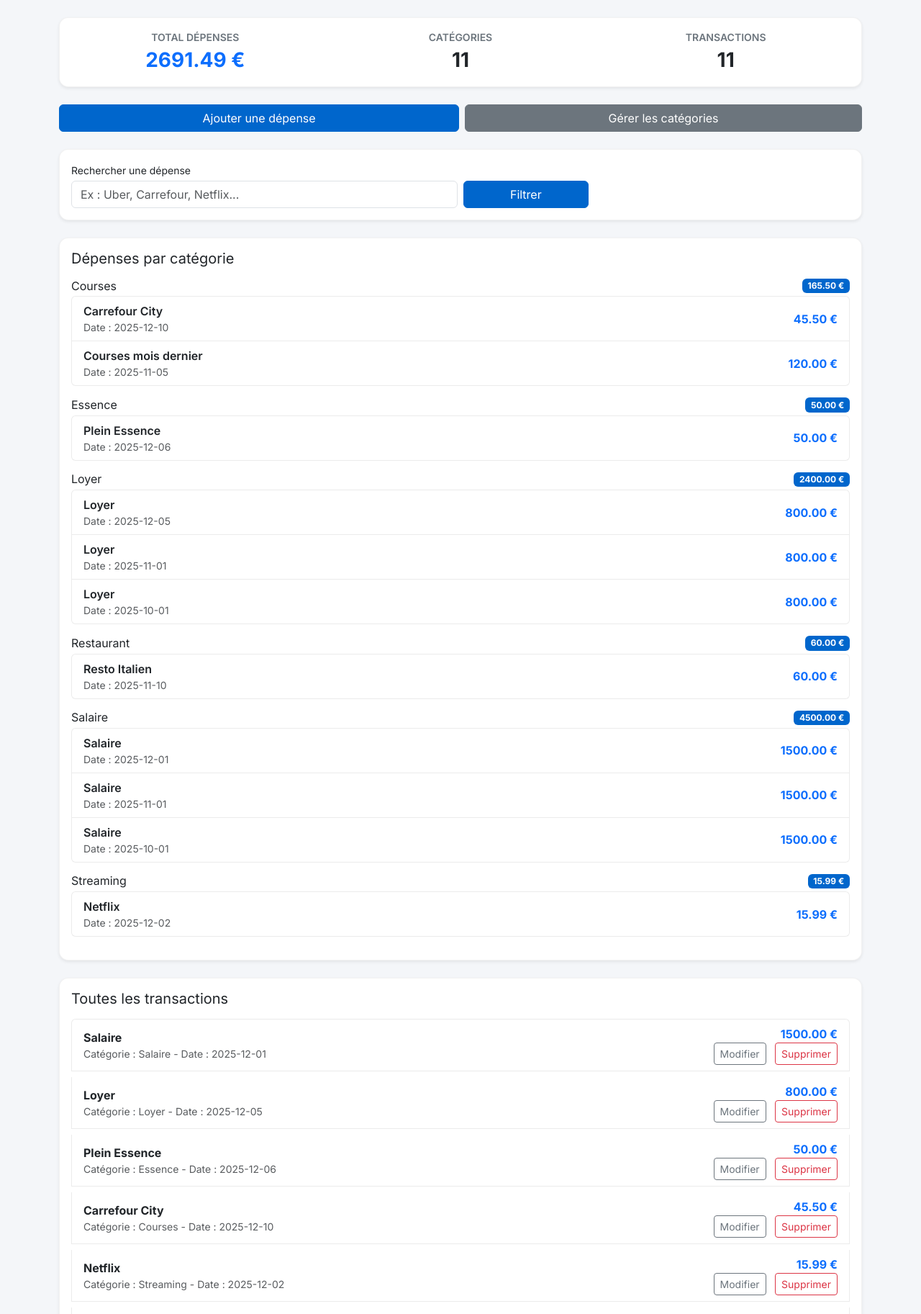
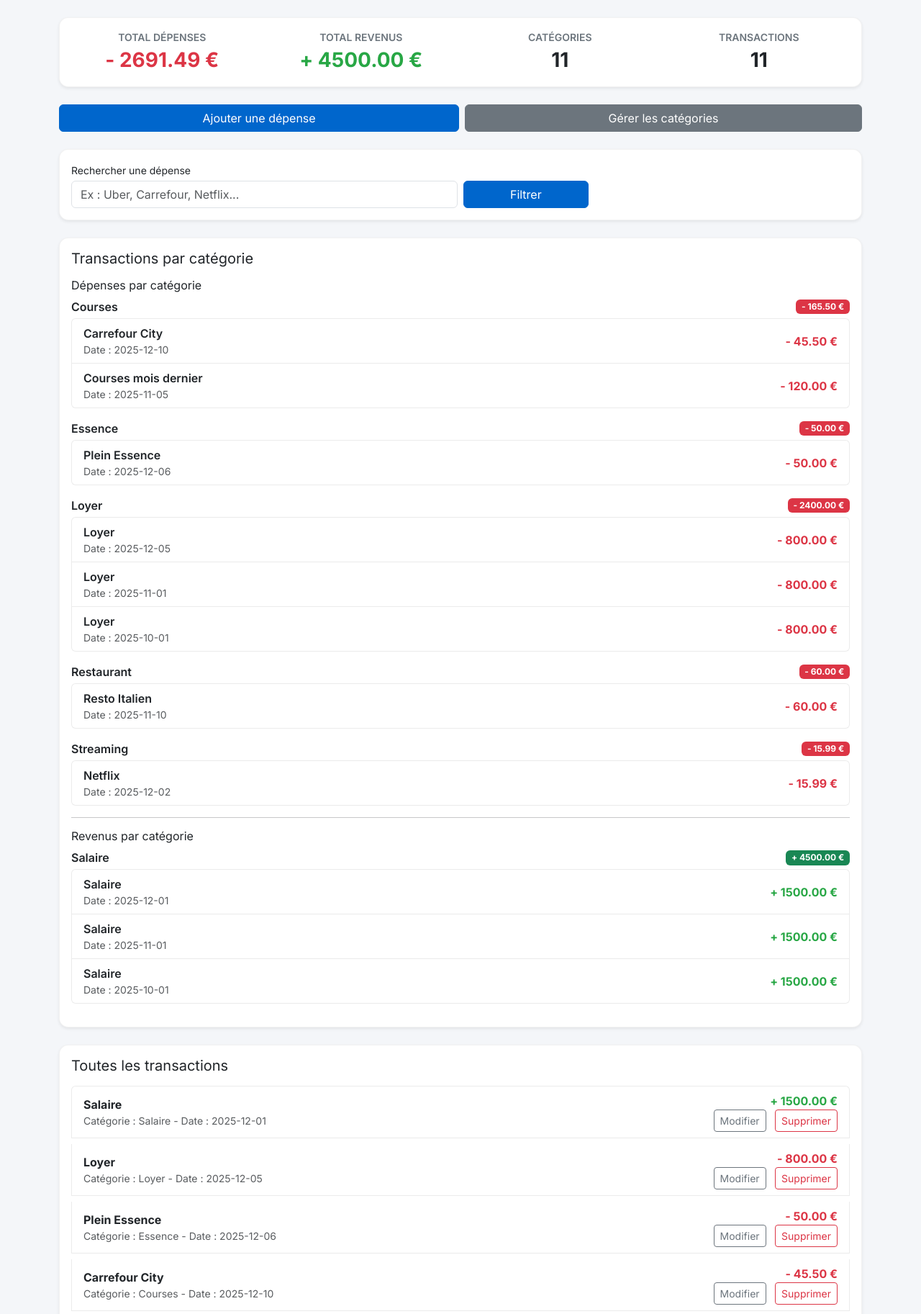
Before and after one commit to dohaab14/zadeet, a FastAPI app: page /transactions/page in a window 1280 px wide. Shown: the part 152-1977 px from the top of the page at 72% size. Run offline with FastAPI, Linux system fonts and the light colour scheme.

Commit message:
ajout de total revenues et signe pour differencier depense et revenu et regler le souci de dateau niveau de l'ajout et de la modif

```diff
--- a/app/db/schemas.py
+++ b/app/db/schemas.py
@@ -61,7 +61,7 @@ class TransactionCreate(TransactionBase):
     """
     Schéma utilisé pour créer une transaction.
     """
-    pass
+    date: datetime
 
 
 class TransactionUpdate(BaseModel):
@@ -71,6 +71,7 @@ class TransactionUpdate(BaseModel):
     label: Optional[str] = None
     amount: Optional[float] = None
     category_id: Optional[int] = None
+    date: Optional[datetime] = None
 
 
 class Transaction(TransactionBase):
--- a/app/templates/transactions.html
+++ b/app/templates/transactions.html
@@ -7,18 +7,27 @@
   <h1 class="fw-bold">Gestionnaire de Dépenses - Transactions</h1>
 </header>
 
+{# ------------------- STATS ------------------- #}
 <section class="card shadow-sm mb-4">
   <div class="card-body">
     <div class="row text-center">
-      <div class="col-md-4 mb-3 mb-md-0">
+      <div class="col-md-3 mb-3 mb-md-0">
         <div class="fw-semibold text-secondary text-uppercase small">Total Dépenses</div>
-        <div class="fs-3 fw-bold text-primary">{{ '%.2f' | format(total_expenses or 0) }} €</div>
+        <div class="fs-3 fw-bold text-danger">
+          - {{ '%.2f' | format(total_expenses or 0) }} €
         </div>
-      <div class="col-md-4 mb-3 mb-md-0">
+      </div>
+      <div class="col-md-3 mb-3 mb-md-0">
+        <div class="fw-semibold text-secondary text-uppercase small">Total Revenus</div>
+        <div class="fs-3 fw-bold text-success">
+          + {{ '%.2f' | format(total_revenues or 0) }} €
+        </div>
+      </div>
+      <div class="col-md-3 mb-3 mb-md-0">
         <div class="fw-semibold text-secondary text-uppercase small">Catégories</div>
         <div class="fs-3 fw-bold">{{ total_categories }}</div>
       </div>
-      <div class="col-md-4">
+      <div class="col-md-3">
         <div class="fw-semibold text-secondary text-uppercase small">Transactions</div>
         <div class="fs-3 fw-bold">{{ total_transactions }}</div>
       </div>
@@ -26,6 +35,7 @@
   </div>
 </section>
 
+{# ------------------- BOUTONS D'ACTION ------------------- #}
 <section class="d-flex flex-column flex-md-row gap-2 mb-4">
   <button
     class="btn btn-primary flex-fill"
@@ -35,11 +45,12 @@
   >
     Ajouter une dépense
   </button>
-    <a href="/categories/page" class="btn btn-secondary flex-fill text-center">Gérer les catégories</a>
+  <a href="/categories/page" class="btn btn-secondary flex-fill text-center">
+    Gérer les catégories
+  </a>
 </section>
 
-
-  <!-- 🔎 Formulaire de recherche -->
+{# ------------------- RECHERCHE ------------------- #}
 <section class="card shadow-sm mb-4">
   <div class="card-body">
     <form method="get" action="/transactions/page" class="row g-2 align-items-end">
@@ -63,17 +74,25 @@
   </div>
 </section>
 
+{# ------------------- PAR CATÉGORIE ------------------- #}
 <section class="card shadow-sm mb-4">
   <div class="card-body">
-    <h2 class="h5 mb-3">Dépenses par catégorie</h2>
-    {% set txns_with_category = transactions | selectattr('category', 'ne', None) | list %}
-    {% if txns_with_category %}
-      {% for group in txns_with_category | groupby('category.name') %}
+    <h2 class="h5 mb-3">Transactions par catégorie</h2>
+
+    {# Dépenses par catégorie #}
+    {% set expenses = transactions
+        | selectattr('category', 'ne', None)
+        | selectattr('category.type', 'equalto', 'depense')
+        | list
+    %}
+    {% if expenses %}
+      <h3 class="h6 mt-2">Dépenses par catégorie</h3>
+      {% for group in expenses | groupby('category.name') %}
         <div class="mb-3">
           <div class="d-flex justify-content-between align-items-center mb-1">
-            <h3 class="h6 mb-0">{{ group.grouper }}</h3>
-            <span class="badge bg-primary">
-              {{ '%.2f' | format(group.list | map(attribute='amount') | sum) }} €
+            <span class="fw-semibold">{{ group.grouper }}</span>
+            <span class="badge bg-danger">
+              - {{ '%.2f' | format(group.list | map(attribute='amount') | sum) }} €
             </span>
           </div>
           <ul class="list-group">
@@ -83,16 +102,53 @@
                   <div class="fw-semibold">{{ t.label or 'Dépense' }}</div>
                   <div class="small text-muted">Date : {{ t.date.strftime('%Y-%m-%d') }}</div>
                 </div>
-                <div class="fw-bold text-primary">{{ '%.2f' | format(t.amount) }} €</div>
+                <div class="fw-bold text-danger">
+                  - {{ '%.2f' | format(t.amount) }} €
+                </div>
               </li>
             {% endfor %}
           </ul>
         </div>
       {% endfor %}
     {% else %}
-      <div class="text-muted">Aucune dépense avec catégorie pour le moment.</div>
+      <p class="text-muted mb-2">Aucune dépense avec catégorie pour le moment.</p>
     {% endif %}
 
+    {# Revenus par catégorie #}
+    {% set incomes = transactions
+        | selectattr('category', 'ne', None)
+        | selectattr('category.type', 'equalto', 'revenu')
+        | list
+    %}
+    {% if incomes %}
+      <hr class="my-3">
+      <h3 class="h6 mt-2">Revenus par catégorie</h3>
+      {% for group in incomes | groupby('category.name') %}
+        <div class="mb-3">
+          <div class="d-flex justify-content-between align-items-center mb-1">
+            <span class="fw-semibold">{{ group.grouper }}</span>
+            <span class="badge bg-success">
+              + {{ '%.2f' | format(group.list | map(attribute='amount') | sum) }} €
+            </span>
+          </div>
+          <ul class="list-group">
+            {% for t in group.list %}
+              <li class="list-group-item d-flex justify-content-between align-items-center">
+                <div>
+                  <div class="fw-semibold">{{ t.label or 'Revenu' }}</div>
+                  <div class="small text-muted">Date : {{ t.date.strftime('%Y-%m-%d') }}</div>
+                </div>
+                <div class="fw-bold text-success">
+                  + {{ '%.2f' | format(t.amount) }} €
+                </div>
+              </li>
+            {% endfor %}
+          </ul>
+        </div>
+      {% endfor %}
+    {% endif %}
+
+    {# Sans catégorie #}
     {% set txns_no_category = transactions | selectattr('category', 'equalto', None) | list %}
     {% if txns_no_category %}
       <hr class="my-3">
@@ -101,10 +157,13 @@
         {% for t in txns_no_category %}
           <li class="list-group-item d-flex justify-content-between align-items-center">
             <div>
-              <div class="fw-semibold">{{ t.label or 'Dépense' }}</div>
+              <div class="fw-semibold">{{ t.label or 'Transaction' }}</div>
               <div class="small text-muted">Date : {{ t.date.strftime('%Y-%m-%d') }}</div>
             </div>
-            <div class="fw-bold text-primary">{{ '%.2f' | format(t.amount) }} €</div>
+            {# par défaut on considère sans catégorie comme dépense #}
+            <div class="fw-bold text-danger">
+              - {{ '%.2f' | format(t.amount) }} €
+            </div>
           </li>
         {% endfor %}
       </ul>
@@ -112,6 +171,7 @@
   </div>
 </section>
 
+{# ------------------- TOUTES LES TRANSACTIONS ------------------- #}
 <section class="card shadow-sm mb-4">
   <div class="card-body">
     <h2 class="h5 mb-3">Toutes les transactions</h2>
@@ -120,7 +180,7 @@
         {% for t in transactions %}
           <div class="list-group-item mb-2 d-flex justify-content-between align-items-center">
             <div>
-              <div class="fw-bold">{{ t.label or 'Dépense' }}</div>
+              <div class="fw-bold">{{ t.label or 'Transaction' }}</div>
               <div class="small text-muted">
                 {% if t.category %}
                   Catégorie : {{ t.category.name }} -
@@ -131,9 +191,13 @@
               </div>
             </div>
             <div class="text-end ms-3">
-                <div class="fw-bold text-primary">{{ '%.2f' | format(t.amount) }} €</div>
+              {% set is_revenu = t.category and t.category.type == 'revenu' %}
+              <div class="fw-bold {% if is_revenu %}text-success{% else %}text-danger{% endif %}">
+                {% if is_revenu %}+{% else %}-{% endif %}
+                {{ '%.2f' | format(t.amount) }} €
+              </div>
 
-                <!-- Bouton modifier (ouvre le même modal) -->
+              <!-- Bouton modifier -->
               <button
                 type="button"
                 class="btn btn-sm btn-outline-secondary me-2"
@@ -149,14 +213,12 @@
                 Modifier
               </button>
 
-                <!--  Bouton supprimer -->
+              <!-- Bouton supprimer -->
               <form method="post" action="/transactions/{{ t.id }}" class="d-inline">
                 <input type="hidden" name="method" value="delete">
                 <button type="submit" class="btn btn-sm btn-outline-danger">Supprimer</button>
               </form>
             </div>
-
-
           </div>
         {% endfor %}
       </div>
@@ -169,6 +231,7 @@
   </div>
 </section>
 
+{# ------------------- MODAL CRÉER / MODIFIER ------------------- #}
 <div class="modal fade" id="expenseModal" tabindex="-1" aria-hidden="true">
   <div class="modal-dialog">
     <div class="modal-content">
```
Also changed, not shown: app/api/routes_transactions.py (+58 -80 lines), app/services/services_transactions.py (+6 -1 lines). Lines whose indentation alone changed are shown as unchanged.
